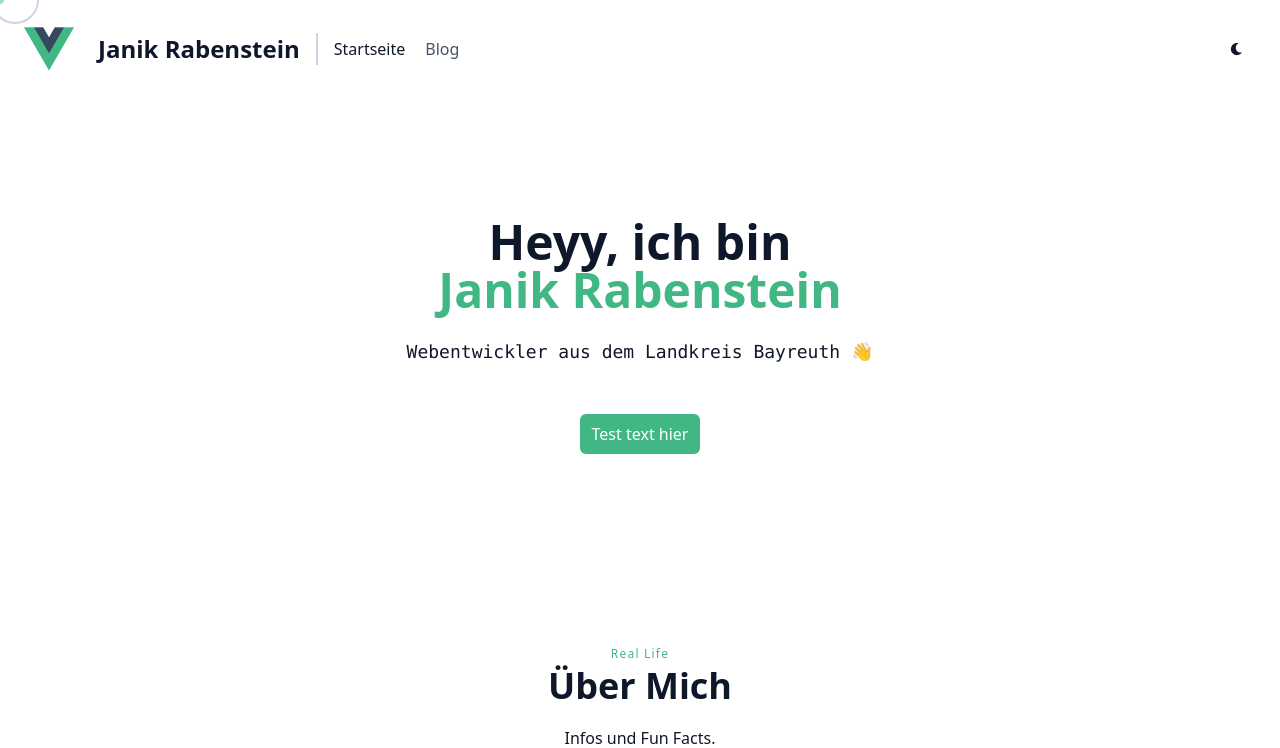
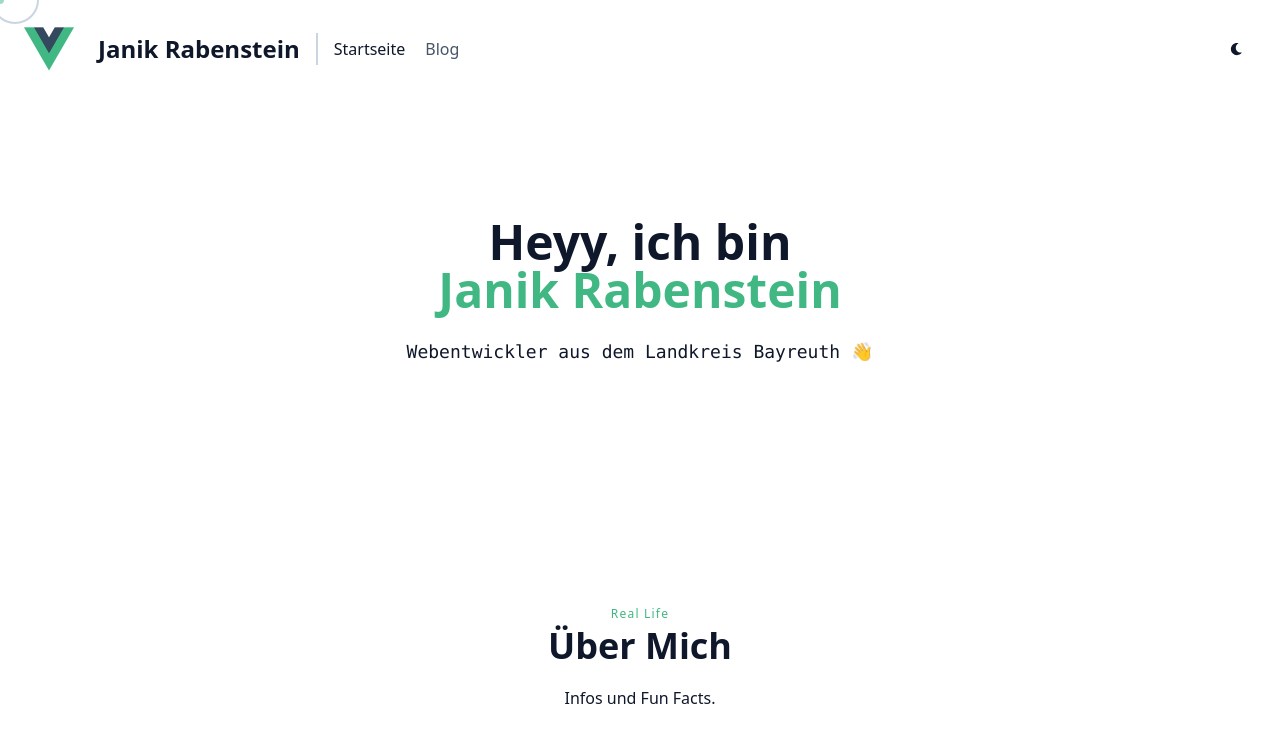
Before and after one commit to theravenstone/v1.janikrabenstein.de, a Vue app in the folder raven-frontend/: page / in a window 1280 px wide. Shown: the top 748 px of the page. Built offline with nearby package versions, Linux system fonts and the light colour scheme; no server answers.

Commit message:
removed test button

```diff
--- a/raven-frontend/src/components/Hero.vue
+++ b/raven-frontend/src/components/Hero.vue
@@ -7,9 +7,6 @@
 
       <p class="font-mono text-lg mb-6">Webentwickler aus dem Landkreis Bayreuth <span class="animate-wiggle mb-6 inline-block">👋</span></p>
 
-      <div class="flex justify-center">
-        <Button text="Test text hier " />
-      </div>
     </div>
 
 </section>
```
